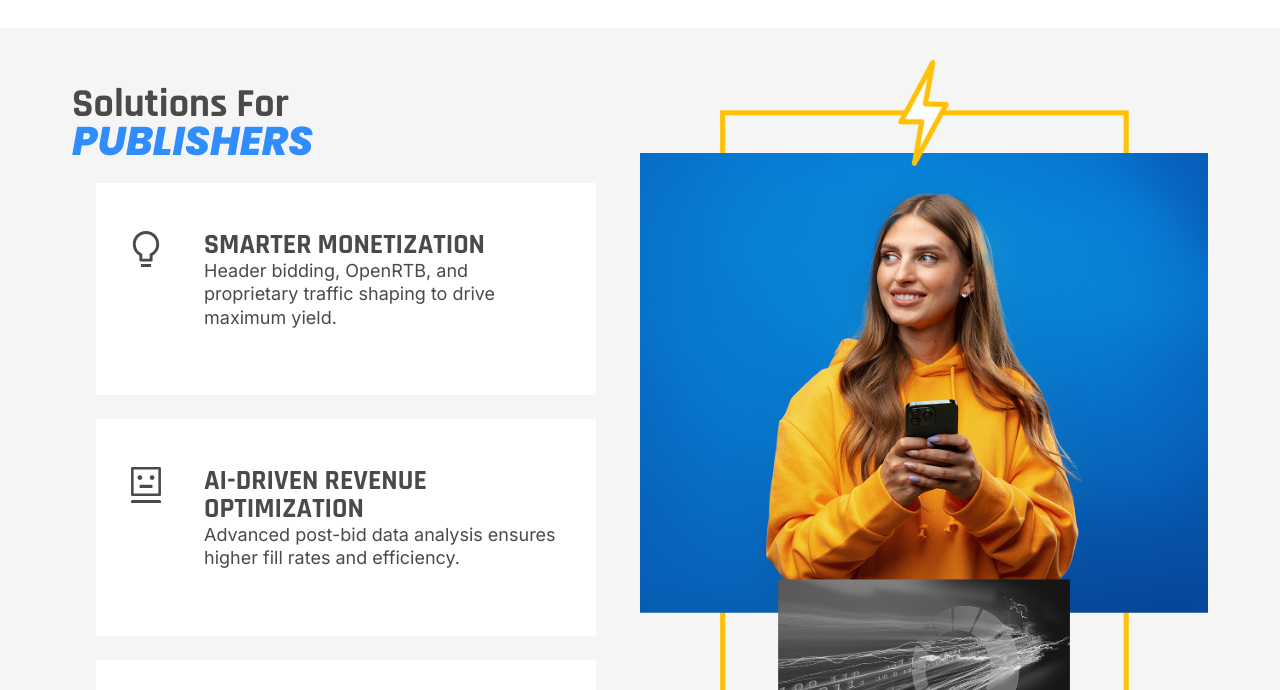
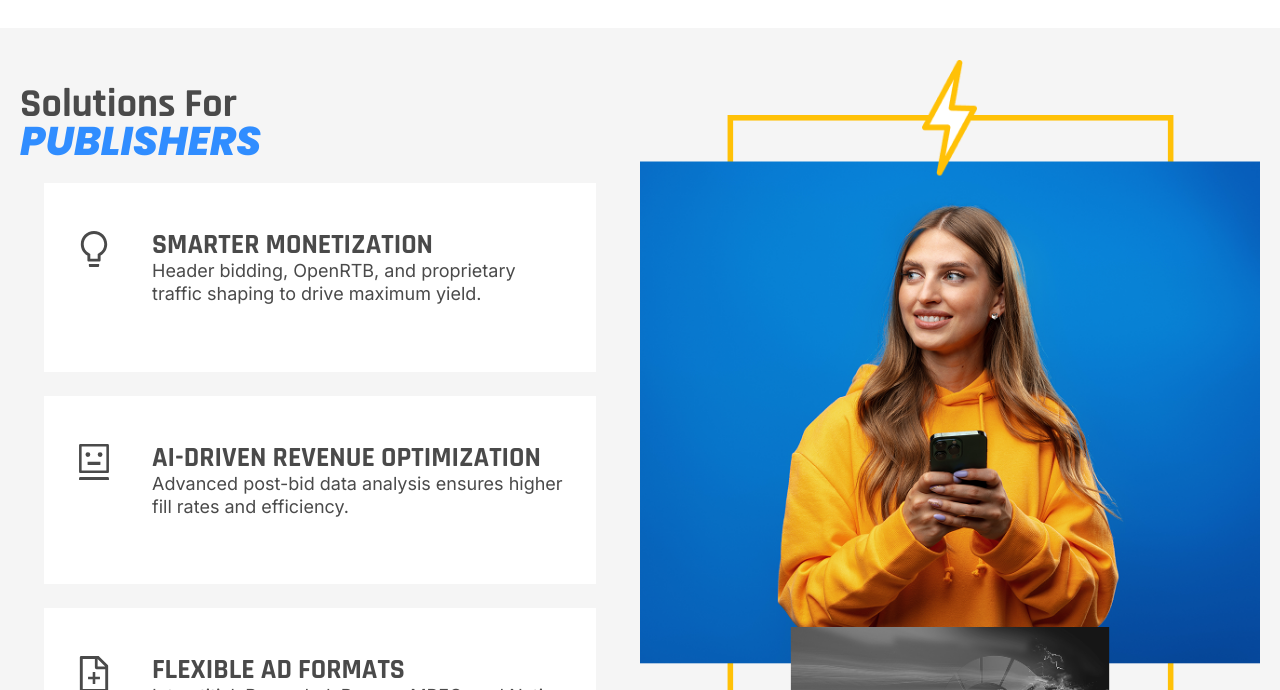
Before and after one commit to jwong65/vite-react-site, a React (Vite) app: page / in a window 1280 px wide. Shown: the part 1390-2080 px from the top of the page. Built offline with nearby package versions, Linux system fonts and the light colour scheme.

Commit message:
Added a styling statement to attempt to make the stlying stay within the max-width

```diff
--- a/src/pages/home.css
+++ b/src/pages/home.css
@@ -156,19 +156,6 @@
     align-items: center;
     justify-content: center;
     overflow: visible;
-}
-.partners-container {
-    width: 100%;
-    position: relative;
-    display: flex;
-    flex-direction: column;
-    justify-content: flex-start;
-    align-items: center;
-    height: auto;
-    margin: 0 auto;
-    max-width: 1512px;
-    padding: 60px 20px;
-    box-sizing: border-box;
 }
 .section-wrapper-bottom{
     width: 100vw;
@@ -343,6 +330,29 @@
     margin-bottom: 40px;
 
 }
+
+.home-container,
+.home-container-2,
+.home-container-3,
+.home-container-4,
+.partners-container {
+  padding-left: 20px;
+  padding-right: 20px;
+  width: 100%;
+  box-sizing: border-box;
+}
+
+.section-wrapper,
+.section-wrapper-bottom,
+.home-container-2-wrapper,
+.home-container-3-wrapper {
+  width: 100vw;
+  margin-left: calc(-50vw + 50%);
+  margin-right: calc(-50vw + 50%);
+  display: flex;
+  justify-content: center;
+}
+
 /* Laptop width */
 @media (max-width: 1024px) {
     .main-heading {
@@ -547,3 +557,29 @@
         margin: 0 auto;
     }
 }
+
+
+.home-container,
+.home-container-2,
+.home-container-3,
+.home-container-4,
+.partners-container {
+  padding-left: 20px;
+  padding-right: 20px;
+  width: 100%;
+  box-sizing: border-box;
+}
+
+.partners-container {
+    width: 100%;
+    max-width: 1512px;
+    position: relative;
+    display: flex;
+    flex-direction: column;
+    justify-content: flex-start;
+    align-items: center;
+    height: auto;
+    margin: 0 auto;
+    padding: 60px 20px;
+    box-sizing: border-box;
+}
```
